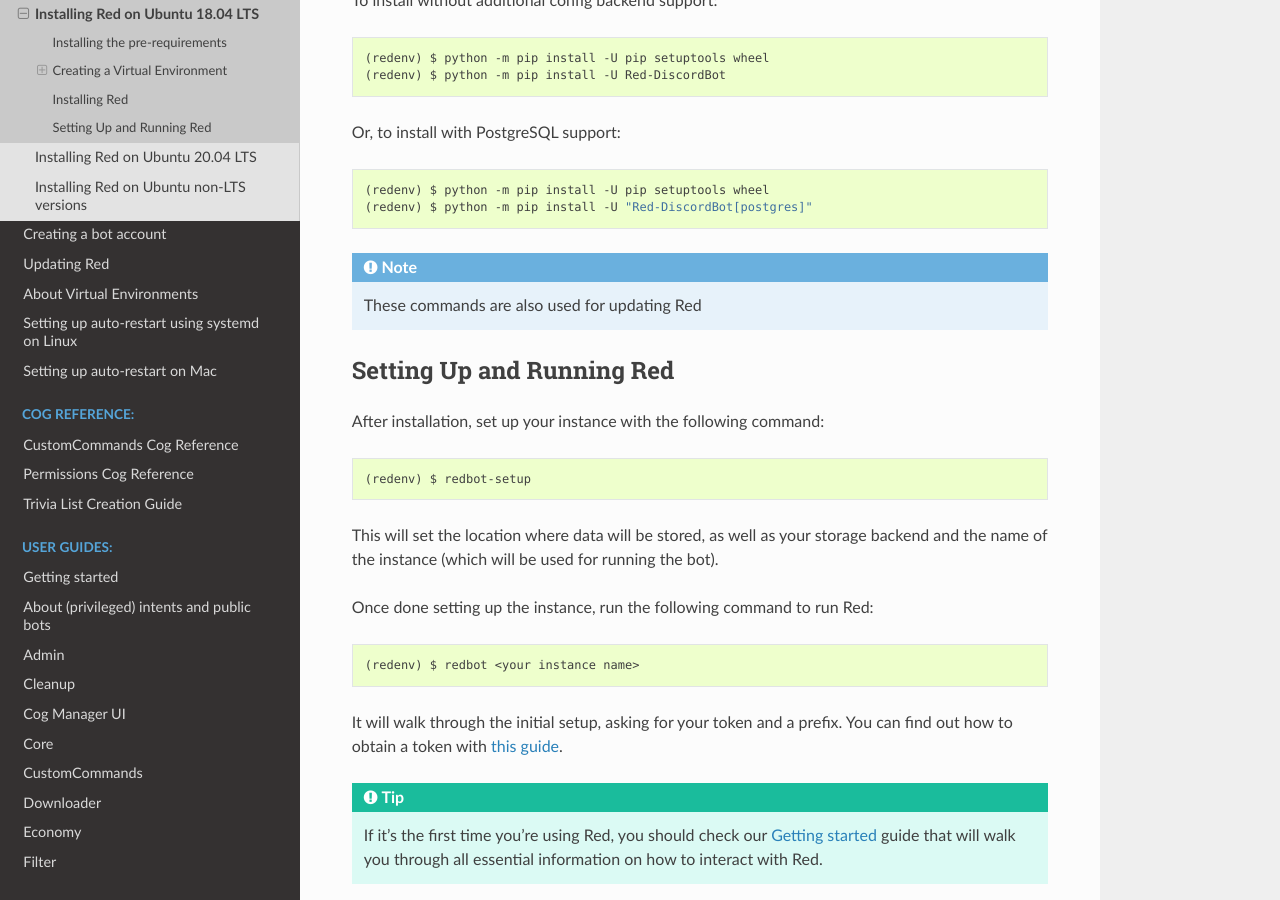
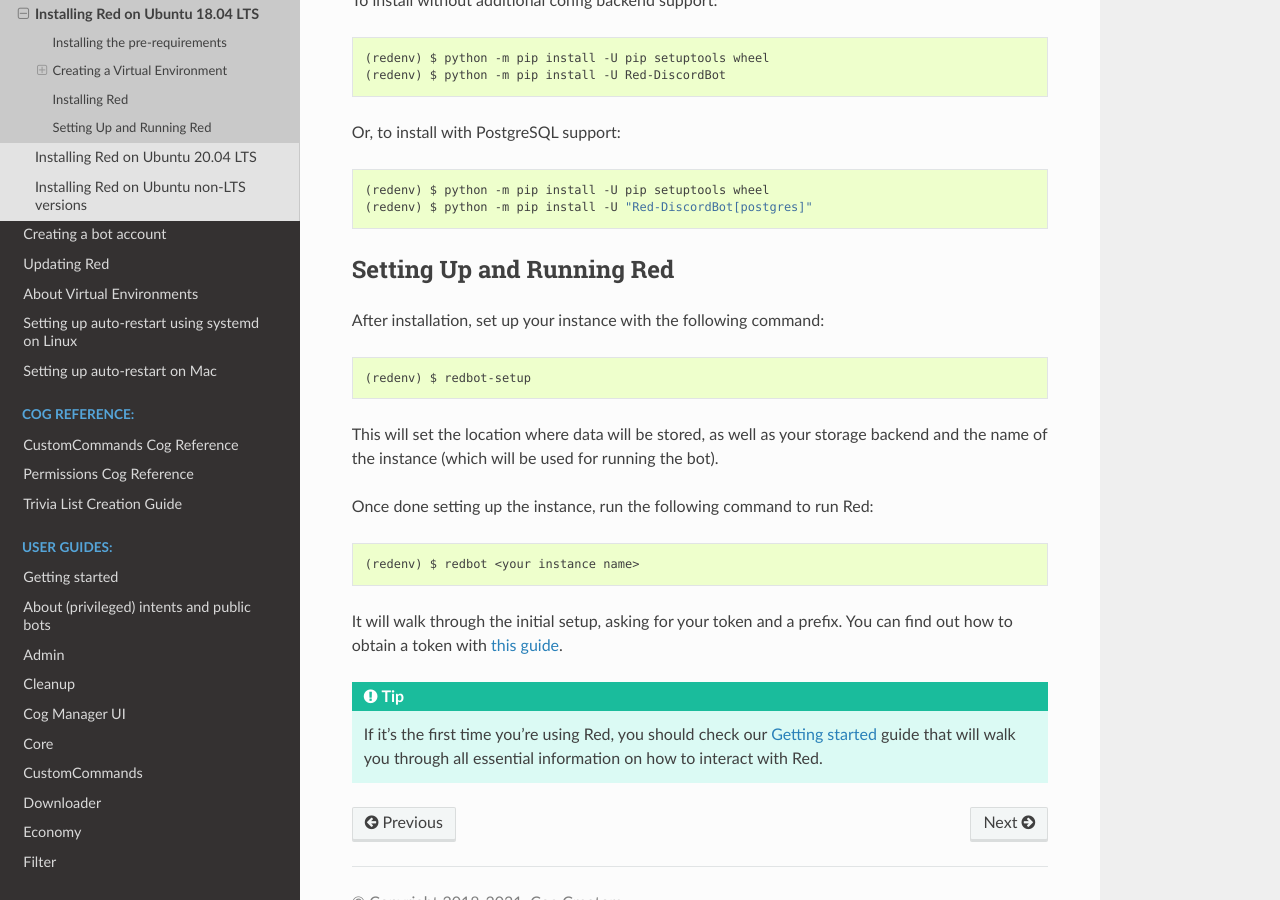
Before and after one commit to Renirous/Red-DiscordBot, a Sphinx documentation site: the page built from docs/install_guides/ubuntu-1804.rst, in a window 1280 px wide and 900 px high, scrolled down 1235 px. Built offline with Sphinx 7.4.7 and the Read the Docs theme 2.0.0, drawn with Linux system fonts in a browser that asks for light colours; pages that are not in the unit, such as notebooks, are missing from menus; the version number is read from the project's files by our own code.

Commit message:
Remove old note about updating Red in Unix install guides (#5439)
This was removed long ago from the Windows guide (#4119) but it seems like we never got around to removing it from Unix install guides as well.
This note is rather inaccurate and the source of truth for updating Red is available in the Updating Red document.

```diff
--- a/docs/install_guides/_includes/install-and-setup-red-unix.rst
+++ b/docs/install_guides/_includes/install-and-setup-red-unix.rst
@@ -20,10 +20,6 @@
     python -m pip install -U pip setuptools wheel
     python -m pip install -U "Red-DiscordBot[postgres]"
 
-
-.. note::
-
-    These commands are also used for updating Red
 
 --------------------------
 Setting Up and Running Red
```
